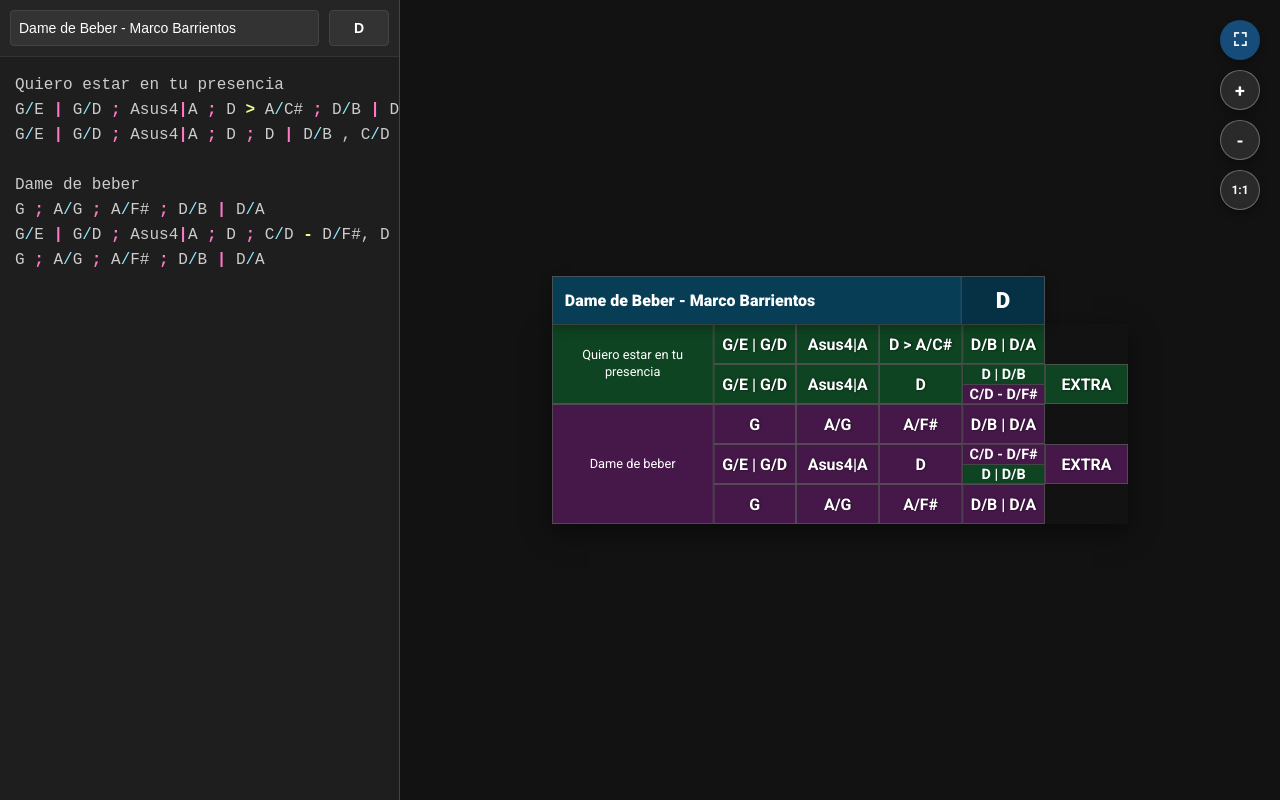
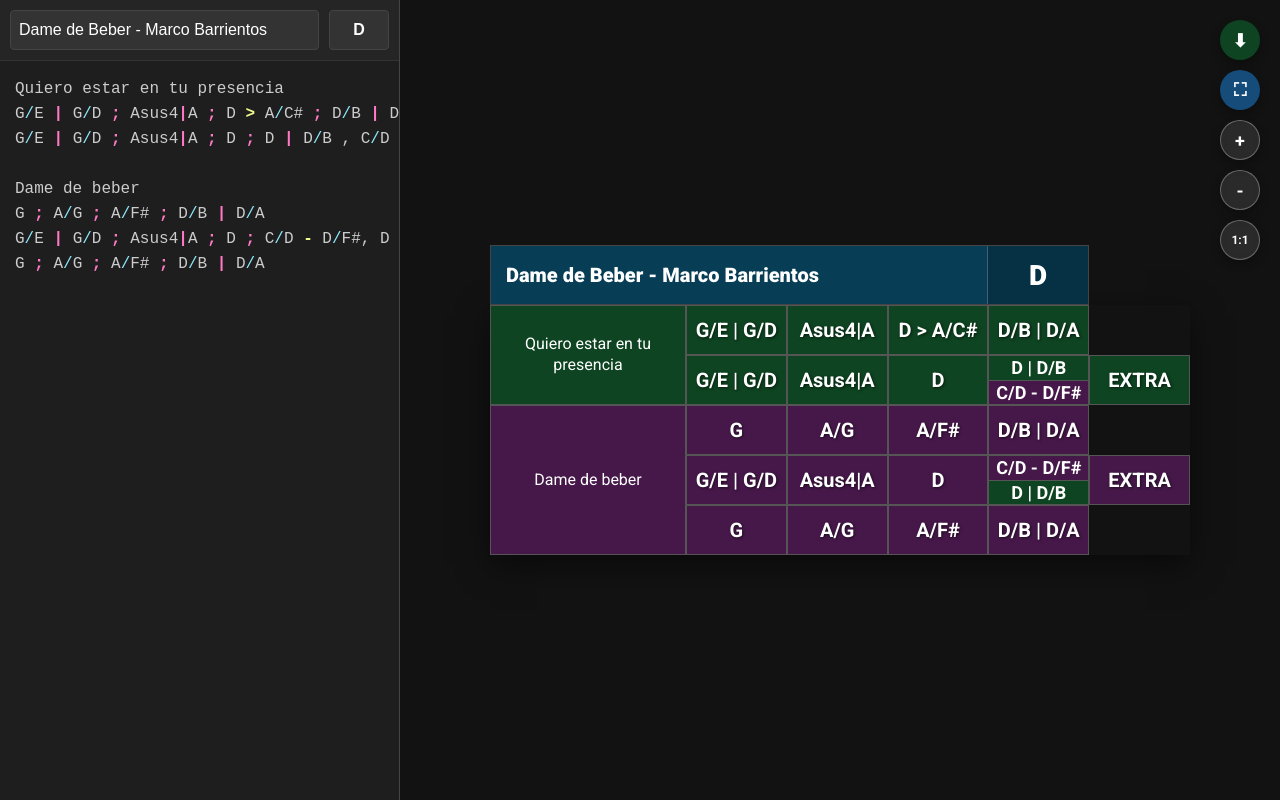
Before and after one commit to llromerorr/web-tools, a plain HTML site: page Adoradores/Crear tablas de acordes.html in a window 1280 px wide. Drawn offline with Linux system fonts and the light colour scheme.

Commit message:
actualizacion

```diff
--- a/Adoradores/Crear tablas de acordes.html
+++ b/Adoradores/Crear tablas de acordes.html
@@ -8,6 +8,8 @@
     <link rel="preconnect" href="https://fonts.googleapis.com">
     <link href="https://fonts.googleapis.com/css2?family=Roboto:wght@400;700;900&display=swap" rel="stylesheet">
 
+    <script src="https://html2canvas.hertzen.com/dist/html2canvas.min.js"></script>
+
     <style>
         :root {
             --bg-app: #121212; --panel-bg: #1e1e1e; --text-color: #f0f0f0;
@@ -16,22 +18,31 @@
             --c-brown: #783f14; --c-red: #8b1818; --c-blue: #154c79;
         }
 
-        * { box-sizing: border-box; }
+        * { box-sizing: border-box; outline: none; }
 
         body {
             margin: 0; font-family: 'Roboto', sans-serif;
             background-color: var(--bg-app); color: var(--text-color);
-            height: 100vh; display: flex; overflow: hidden;
-            -webkit-text-size-adjust: 100%;
+            /* Usamos dvh para móviles para evitar problemas con la barra de navegación */
+            height: 100dvh;
+            overflow: hidden;
+            overscroll-behavior: none; /* Evita el rebote de la página en Mac/iOS */
         }
 
-        .main-container { display: flex; width: 100%; height: 100%; }
+        .main-container {
+            display: flex;
+            width: 100%;
+            height: 100%;
+        }
 
         /* --- EDITOR PANE --- */
         .editor-pane {
-            width: 400px; background-color: var(--panel-bg);
+            width: 400px;
+            background-color: var(--panel-bg);
             border-right: 1px solid #444;
-            display: flex; flex-direction: column; z-index: 10;
+            display: flex;
+            flex-direction: column;
+            z-index: 10;
         }
 
         .editor-header {
@@ -40,22 +51,50 @@
         }
         .editor-header input {
             background: #333; border: 1px solid #444; color: white;
-            padding: 8px; border-radius: 4px; font-size: 14px; height: 36px;
+            padding: 8px; border-radius: 4px; font-size: 16px; /* 16px evita zoom en iOS al hacer focus */
+            height: 40px;
         }
         #inTitle { flex: 1; min-width: 0; }
         #inKey { width: 60px; flex: none; text-align: center; font-weight: bold; }
 
-        /* --- CODE EDITOR --- */
-        .code-wrapper { position: relative; flex: 1; background-color: #1e1e1e; overflow: hidden; }
+        /* --- CODE EDITOR (CORE FIXES HERE) --- */
+        .code-wrapper {
+            position: relative;
+            flex: 1; /* Ocupa todo el espacio restante verticalmente */
+            background-color: #1e1e1e;
+            overflow: hidden; /* El contenedor no scrollea, los hijos sí */
+            min-height: 0; /* Crucial para Firefox/Flexbox */
+        }
+
         .mono-layer {
             font-family: Consolas, "Courier New", monospace;
             font-size: 16px; line-height: 24px; letter-spacing: 0px; font-weight: normal;
-            position: absolute; top: 0; left: 0; width: 100%; height: 100%;
-            margin: 0; border: 0; padding: 15px; box-sizing: border-box;
-            overflow: auto; white-space: pre; word-wrap: normal;
+            position: absolute;
+            inset: 0; /* Top, Right, Bottom, Left = 0. Fuerza a llenar el contenedor */
+            width: 100%; height: 100%;
+            margin: 0; border: 0; padding: 15px;
+            white-space: pre; word-wrap: normal;
         }
-        .code-highlight { z-index: 1; color: #ccc; pointer-events: none; background-color: #1e1e1e; }
-        .code-editor { z-index: 2; color: transparent; background: transparent; caret-color: #fff; outline: none; resize: none; }
+
+        /* Capa de renderizado de colores (detrás) */
+        .code-highlight {
+            z-index: 1;
+            color: #ccc;
+            pointer-events: none;
+            background-color: #1e1e1e;
+            overflow: hidden; /* Solo el textarea hace scroll, este le sigue por JS */
+        }
+
+        /* Capa de escritura (invisible pero interactiva) */
+        .code-editor {
+            z-index: 2;
+            color: transparent;
+            background: transparent;
+            caret-color: #fff;
+            resize: none;
+            overflow: auto; /* Este es el que recibe el dedo/mouse */
+            -webkit-overflow-scrolling: touch; /* Suavidad en iOS */
+        }
 
         .hlSep { color: var(--s-sep); font-weight: bold; }
         .hlStr { color: var(--s-str); font-weight: bold; }
@@ -65,6 +104,7 @@
         .preview-pane {
             flex: 1; background-color: #121212;
             overflow: auto; display: flex; padding: 20px; position: relative;
+            -webkit-overflow-scrolling: touch;
         }
 
         .scalable-wrapper {
@@ -73,9 +113,11 @@
         }
 
         .chart-container {
-            width: 720px; /* Ancho base */
-            background: transparent; /* Transparente para que se vea el fondo negro en los huecos */
+            width: 720px;
+            background: transparent;
             display: inline-block;
+            /* Padding extra para que al exportar no salga cortado el borde de la sombra */
+            padding: 10px;
         }
 
         /* --- HEADER AL ESTILO "HAZ LLOVER" --- */
@@ -83,12 +125,11 @@
             background-color: var(--c-header);
             min-height: 60px;
             display: flex; align-items: stretch;
-            border: 1px solid #555; border-bottom: none;
-            /* EL ANCHO SE CALCULA EN JS */
+            border: 1px solid #444; /* Borde sutil en lugar de sombra */
+            /* box-shadow REMOVIDO */
             width: 100%;
-            box-shadow: 0 5px 15px rgba(0,0,0,0.3);
             position: relative;
-            z-index: 2; /* Para que quede por encima visualmente */
+            z-index: 2;
         }
 
         .header-title-box {
@@ -104,7 +145,6 @@
         }
 
         .key-card-wrapper {
-            /* Ancho calculado en JS */
             display: flex; align-items: center; justify-content: center;
             background: rgba(0,0,0,0.2);
         }
@@ -114,10 +154,10 @@
         /* --- TABLA --- */
         .chart-table {
             width: 100%;
-            border-collapse: separate; /* Permite sombras separadas */
+            border-collapse: separate;
             border-spacing: 0;
             table-layout: fixed;
-            box-shadow: 0 10px 30px rgba(0,0,0,0.5); /* Sombra a la tabla completa */
+            box-shadow: 0 10px 30px rgba(0,0,0,0.5);
         }
         .chart-table td {
             border: 1px solid #555;
@@ -144,7 +184,7 @@
         }
         .split-top { border-bottom: 1px solid #555; }
 
-        /* Colores Sólidos (Estilo Haz Llover) */
+        /* Colores Sólidos */
         .bg-green { background-color: var(--c-green); } .bg-purple { background-color: var(--c-purple); }
         .bg-brown { background-color: var(--c-brown); } .bg-red { background-color: var(--c-red); }
         .bg-blue { background-color: var(--c-blue); }
@@ -161,20 +201,40 @@
             cursor: pointer; backdrop-filter: blur(4px);
             font-size: 18px; font-weight: bold; user-select: none;
             box-shadow: 0 4px 10px rgba(0,0,0,0.3);
+            -webkit-tap-highlight-color: transparent; /* Quita el cuadro azul al tocar en Android */
         }
         .ctrl-btn:active { background: rgba(255,255,255,0.3); transform: scale(0.95); }
         .btn-fullscreen { background: var(--c-blue); border: none; }
+        .btn-export { background: var(--c-green); border: none; } /* Botón de exportar */
 
+        /* --- MOBILE MEDIA QUERY OPTIMIZED --- */
         @media (max-width: 768px) {
             .main-container { flex-direction: column-reverse; }
-            .editor-pane { width: 100%; flex: 1; border-top: 2px solid #333; }
-            .preview-pane { flex: 0 0 50%; padding: 10px; }
+
+            .editor-pane {
+                width: 100%;
+                /* En móvil, el editor ocupa el 60% para que el teclado no tape todo */
+                flex: 0 0 60%;
+                border-top: 2px solid #333;
+                border-right: none;
+            }
+
+            .preview-pane {
+                /* La vista previa ocupa el 40% superior */
+                flex: 0 0 40%;
+                padding: 10px;
+                border-bottom: 1px solid #333;
+            }
+
             .floating-controls { top: 10px; right: 10px; gap: 5px; }
             .ctrl-btn { width: 35px; height: 35px; font-size: 16px; }
-            .mono-layer { padding: 10px; }
+
+            /* Ajuste de fuente para evitar zoom en iOS */
+            .mono-layer { font-size: 14px; padding: 10px; }
         }
 
-        :fullscreen .preview-pane { padding: 0; background: black; }
+        /* Pantalla completa */
+        :fullscreen .preview-pane { padding: 0; background: black; width: 100%; height: 100%; }
         :fullscreen .floating-controls { display: none; }
     </style>
 </head>
@@ -183,8 +243,8 @@
     <div class="main-container">
         <div class="editor-pane">
             <div class="editor-header">
-                <input type="text" id="inTitle" value="Dame de Beber - Marco Barrientos">
-                <input type="text" id="inKey" value="D">
+                <input type="text" id="inTitle" value="Dame de Beber - Marco Barrientos" placeholder="Título">
+                <input type="text" id="inKey" value="D" placeholder="Tono">
             </div>
 
             <div class="code-wrapper">
@@ -203,6 +263,7 @@ G ; A/G ; A/F# ; D/B | D/A</textarea>
 
         <div class="preview-pane" id="previewPane">
             <div class="floating-controls">
+                <div class="ctrl-btn btn-export" onclick="exportToPng()" title="Exportar PNG">⬇</div>
                 <div class="ctrl-btn btn-fullscreen" onclick="toggleFullScreen()">⛶</div>
                 <div class="ctrl-btn" onclick="adjustZoom(0.05)">+</div>
                 <div class="ctrl-btn" onclick="adjustZoom(-0.05)">-</div>
@@ -248,12 +309,12 @@ G ; A/G ; A/F# ; D/B | D/A</textarea>
 
         // --- ZOOM ---
         let currentScale = 0.8;
-        if (window.innerWidth < 768) currentScale = 0.5;
 
         function applyZoom() {
             scalableWrapper.style.transform = `scale(${currentScale})`;
             const baseWidth = 720;
             const baseHeight = chartContainer.offsetHeight;
+            // Ajustamos el wrapper para que ocupe el espacio real después de escalar
             scalableWrapper.style.width = `${baseWidth * currentScale}px`;
             scalableWrapper.style.height = `${baseHeight * currentScale}px`;
         }
@@ -266,24 +327,61 @@ G ; A/G ; A/F# ; D/B | D/A</textarea>
         }
 
         function resetZoom() {
-            currentScale = window.innerWidth < 768 ? 0.5 : 1.0;
+            // Detección mejorada de móvil para zoom inicial
+            const isSmallScreen = window.innerWidth < 768;
+            if (isSmallScreen) {
+                // Calcular un zoom que encaje el ancho de 720px en la pantalla del móvil
+                const availableWidth = window.innerWidth - 40; // 20px padding
+                currentScale = availableWidth / 720;
+            } else {
+                currentScale = 1.0;
+            }
             applyZoom();
+        }
+
+        // --- EXPORTAR PNG ---
+        function exportToPng() {
+            // Seleccionamos el contenedor
+            const element = document.getElementById('chartContainer');
+
+            // Usamos html2canvas
+            html2canvas(element, {
+                scale: 3, // Calidad 3x para que se vea muy nítido
+                backgroundColor: '#121212', // Forzamos el fondo oscuro
+                useCORS: true,
+                logging: false
+            }).then(canvas => {
+                // Crear un enlace temporal para la descarga
+                const link = document.createElement('a');
+                // Nombre del archivo basado en el título
+                const filename = (inTitle.value || 'partitura').replace(/[^a-z0-9]/gi, '_').toLowerCase();
+                link.download = `${filename}.png`;
+                link.href = canvas.toDataURL('image/png');
+                link.click();
+            }).catch(err => {
+                console.error("Error al exportar:", err);
+                alert("Hubo un error al generar la imagen.");
+            });
         }
 
         // --- RENDER ---
         function updateHighlighting() {
             let text = inCode.value;
+            // Escapar HTML para seguridad y visualización correcta
             text = text.replace(/&/g, "&amp;").replace(/</g, "&lt;").replace(/>/g, "&gt;");
+            // Colorear sintaxis
             text = text.replace(/(&gt;|[|;\/\-])/g, function(match) {
                 if (match === '&gt;' || match === '-') return '<span class="hlStr">' + match + '</span>';
                 if (match === '/') return '<span class="hlSla">' + match + '</span>';
                 return '<span class="hlSep">' + match + '</span>';
             });
+            // Importante: agregar un espacio al final si termina en salto de línea para que el scroll coincida
             if (text.endsWith('\n')) text += '&nbsp;';
             highlightingContent.innerHTML = text;
         }
 
         function syncScroll() {
+            // El textarea controla el scroll del highlighting
             highlighting.scrollTop = inCode.scrollTop;
             highlighting.scrollLeft = inCode.scrollLeft;
         }
@@ -302,11 +400,13 @@ G ; A/G ; A/F# ; D/B | D/A</textarea>
             lines.forEach(line => {
                 const clean = line.trim();
                 if(!clean) return;
+                // Si la línea tiene separadores de acordes, es una fila de acordes
                 if(clean.includes(';') || clean.includes('|')) {
                     const cols = clean.split(';');
                     if(cols.length > maxCols) maxCols = cols.length;
                     currentSection.rows.push(clean);
                 } else {
+                    // Si ya había filas de acordes acumuladas, cerramos la sección anterior
                     if(currentSection.rows.length > 0) {
                         sections.push(currentSection);
                         currentSection = { lyrics: '', rows: [] };
@@ -314,40 +414,34 @@ G ; A/G ; A/F# ; D/B | D/A</textarea>
                     currentSection.lyrics += (currentSection.lyrics ? '\n' : '') + clean;
                 }
             });
+            // Empujar la última sección si existe
             if(currentSection.rows.length > 0 || currentSection.lyrics) sections.push(currentSection);
 
-            // AUNQUE haya 10 columnas, el header siempre cubrirá Lyrics + 4 Acordes
-            if (maxCols < 4) maxCols = 4; // Mínimo 4 columnas para que no se vea feo
+            // Mínimo 4 columnas para estética
+            if (maxCols < 4) maxCols = 4;
 
-            // --- CÁLCULO DE ANCHOS (MATEMÁTICA PURA) ---
-            const lyricsPercent = 28; // 28% para la letra
-            const chordAreaPercent = 100 - lyricsPercent; // 72% para acordes
-            const singleChordPercent = chordAreaPercent / maxCols; // Cuánto mide 1 columna de acorde
+            // --- CÁLCULO DE ANCHOS ---
+            const lyricsPercent = 28;
+            const chordAreaPercent = 100 - lyricsPercent;
+            const singleChordPercent = chordAreaPercent / maxCols;
 
-            // Definimos ColGroup
+            // Definimos ColGroup HTML
             let colHtml = `<col style="width: ${lyricsPercent}%">`;
             for(let i=0; i<maxCols; i++) colHtml += `<col>`;
             tableColGroup.innerHTML = colHtml;
 
-            // --- LÓGICA DE HEADER RECORTADO ---
-            // Queremos cubrir: Lyrics + (hasta 4 columnas de acordes)
+            // Header recortado
             const chordsToCover = Math.min(maxCols, 4);
-
-            // Ancho Total Header = 28% + (Ancho1Col * 4)
             const headerTotalWidthPercent = lyricsPercent + (singleChordPercent * chordsToCover);
-
-            // Aplicamos ancho al Header (Barra Azul)
             headerBar.style.width = `${headerTotalWidthPercent}%`;
 
-            // --- LÓGICA DE KEY WRAPPER ---
-            // El KeyWrapper está DENTRO del Header. Su ancho es relativo al Header.
-            // Necesitamos saber qué porcentaje del Header representa UNA columna de acorde.
-            // Formula: (Ancho1Columna / AnchoTotalHeader) * 100
+            // Key Wrapper relativo
             const keyWidthRelative = (singleChordPercent / headerTotalWidthPercent) * 100;
             keyWrapper.style.width = `${keyWidthRelative}%`;
 
             let html = '';
             let colorIdx = 0;
+
             sections.forEach(sect => {
                 if(sect.rows.length === 0) return;
                 const currColor = colorCycle[colorIdx % colorCycle.length];
@@ -364,6 +458,7 @@ G ; A/G ; A/F# ; D/B | D/A</textarea>
                     const cells = rowStr.split(';');
                     cells.forEach(cell => {
                         cell = cell.trim();
+                        // Detección de celda dividida con coma
                         if(cell.includes(',')) {
                             const p = cell.split(',');
                             html += `<td class="chord-cell" style="padding:0;">
@@ -378,6 +473,7 @@ G ; A/G ; A/F# ; D/B | D/A</textarea>
                                      </td>`;
                         }
                     });
+                    // Rellenar celdas vacías transparentes
                     const missing = maxCols - cells.length;
                     for(let i=0; i<missing; i++) html += `<td class="chord-cell td-transparent">&nbsp;</td>`;
                     html += `</tr>`;
@@ -386,6 +482,7 @@ G ; A/G ; A/F# ; D/B | D/A</textarea>
             });
             chartBody.innerHTML = html;
 
+            // Pequeño delay para asegurar que el DOM se pintó antes de calcular el alto
             setTimeout(applyZoom, 0);
         }
 
@@ -401,16 +498,29 @@ G ; A/G ; A/F# ; D/B | D/A</textarea>
             }
         }
 
+        // Event Listeners
         inCode.addEventListener('input', render);
         inCode.addEventListener('scroll', syncScroll);
-        inCode.addEventListener('keydown', syncScroll);
         inTitle.addEventListener('input', render);
         inKey.addEventListener('input', render);
 
-        setInterval(syncScroll, 50);
+        // Inicialización
+        window.addEventListener('load', () => {
+            resetZoom();
             render();
-        setTimeout(applyZoom, 100);
-        window.addEventListener('resize', () => setTimeout(applyZoom, 100));
+            // Forzar un repintado del scroll
+            setTimeout(() => {
+                inCode.scrollTop = 1;
+                inCode.scrollTop = 0;
+            }, 100);
+        });
+
+        window.addEventListener('resize', () => {
+            // Solo ajustar zoom si no estamos editando activamente (para evitar saltos con el teclado)
+            if(document.activeElement !== inCode) {
+               // Opcional: resetZoom();
+            }
+        });
     </script>
 </body>
 </html>
```
Lines whose indentation alone changed are shown as unchanged.
